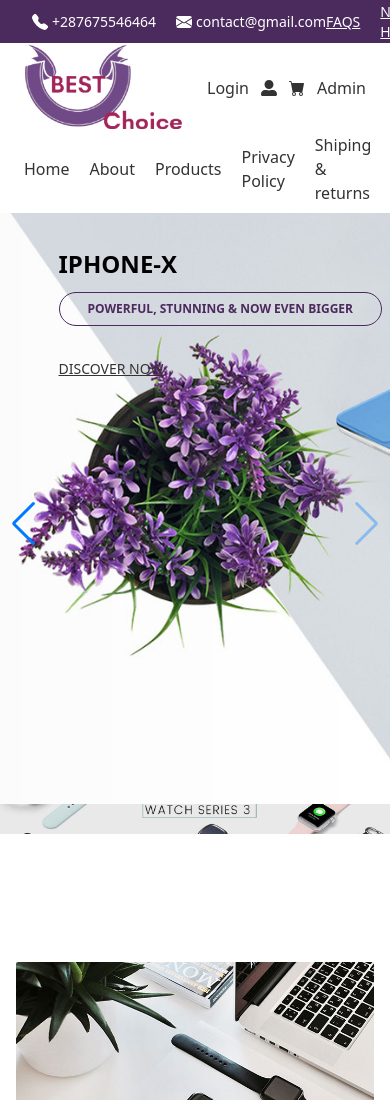
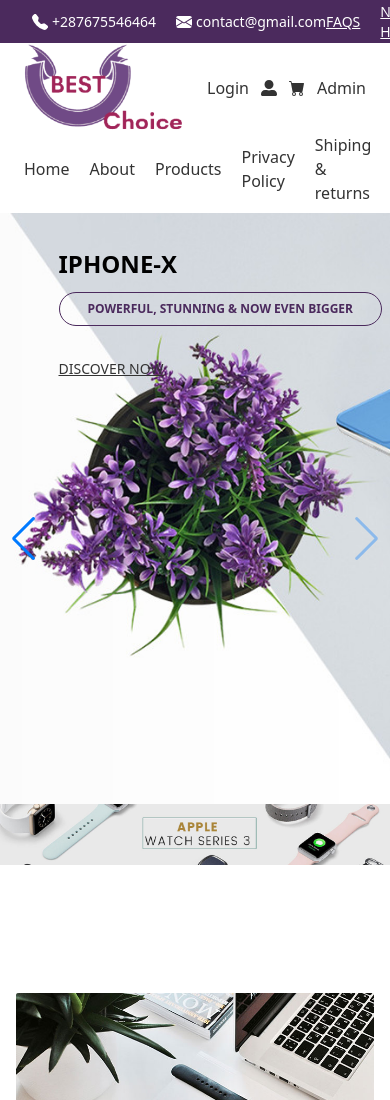
Before and after one commit to anishazahan/Best-Choice, a React (Create React App) app: page / in a window 390 px wide. Shown: the top 1100 px of the page. Built offline with nearby package versions, Linux system fonts and the light colour scheme.

Commit message:
main banner responsive

```diff
--- a/src/Pages/Home/Componants/HomeBanner.js
+++ b/src/Pages/Home/Componants/HomeBanner.js
@@ -37,7 +37,6 @@ const HomeBanner = () => {
                 <Link className="text-sm link font font-medium">DISCOVER NOW</Link>
               </div>
             </div>
-
           </div>
         </SwiperSlide>
           <div className="mx-auto w-full mt-[-8%] z-20">
@@ -60,6 +59,10 @@ const HomeBanner = () => {
             </div>
           </div>
         </SwiperSlide>
+
+        <div className="mx-auto w-full mt-[-8%] z-20">
+              <img className="mx-auto" src={banner} alt="" />
+            </div>
       </Swiper>
     </div>
   );
```
